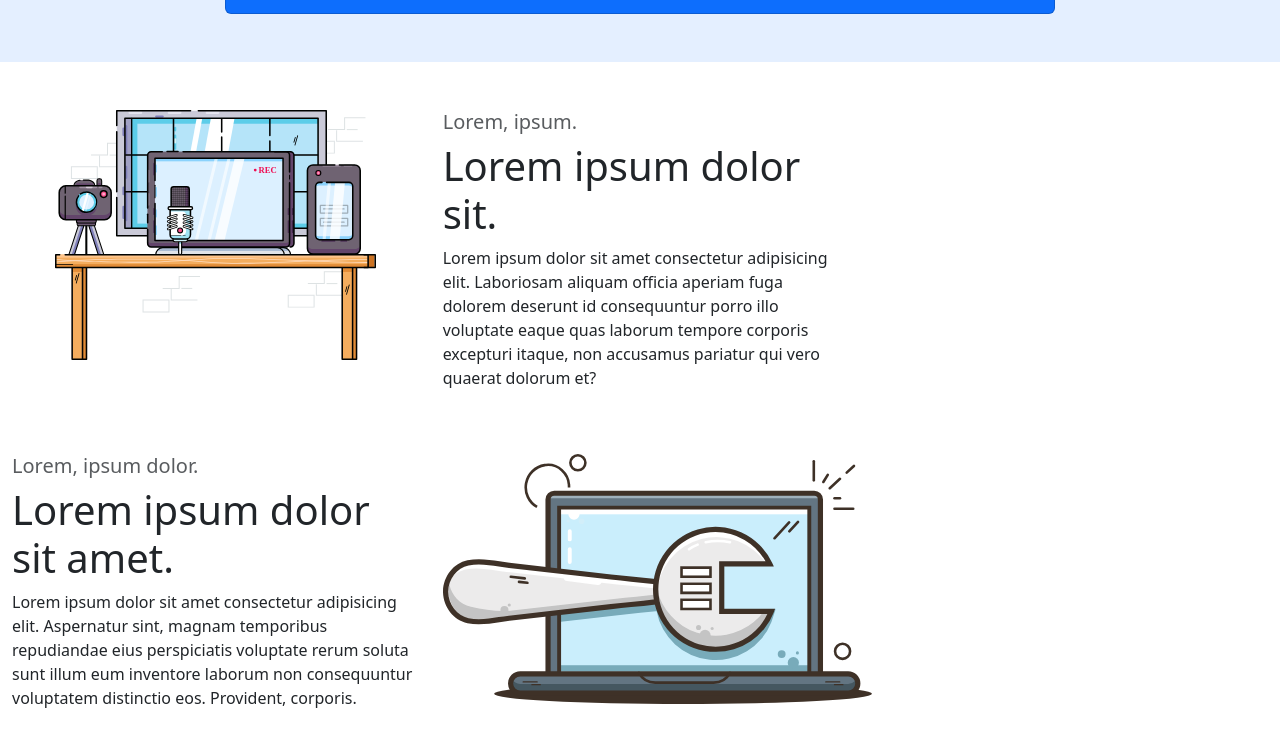
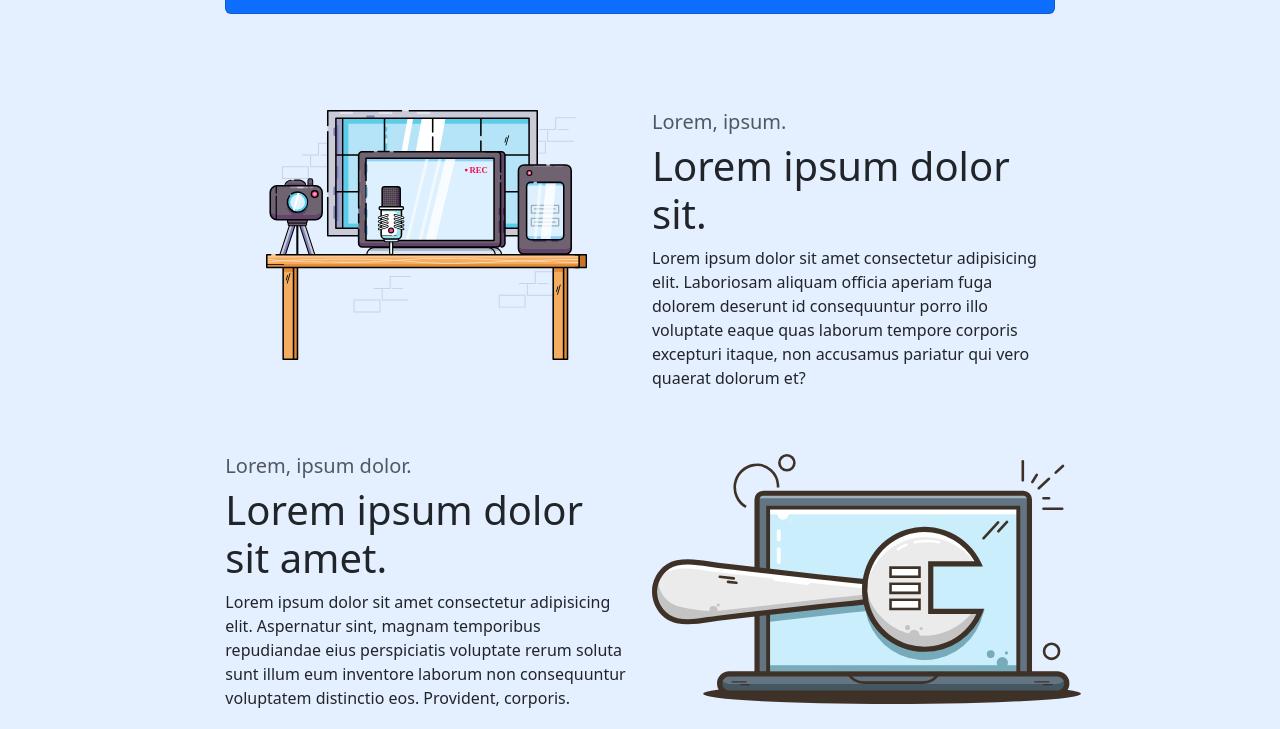
Before and after one commit to AureliaRamadhani/weblandingpage, a plain HTML site: page index.html in a window 1280 px wide. Shown: the part 2311-3040 px from the top of the page. Drawn offline with nearby package versions, Linux system fonts and the light colour scheme.

Commit message:
benerin section

```diff
--- a/index.html
+++ b/index.html
@@ -418,7 +418,7 @@
       </div>
     </div>
   </section>
-  <section class="row-section-bg-custom justify-content-center py-5">
+  <section class="row section-bg-custom justify-content-center py-5">
     <div class="col-sm-8">
       <div class="row">
         <div class="col-sm-6 text-center">
```
